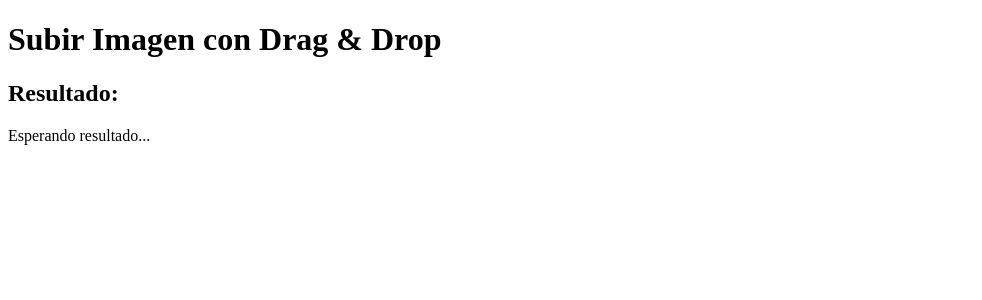
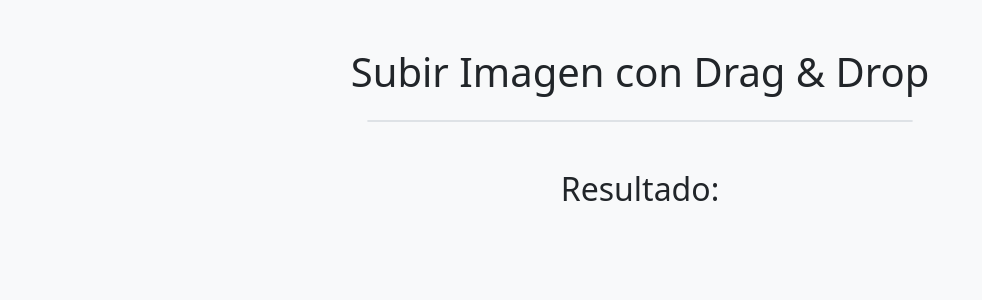
Before and after one commit to AlbertoCon/Desarrollo-tesis, a Django app: page / in a window 1280 px wide. Shown: the top 300 px of the page, without its empty margins (0-982 px from the left). Run offline with Django 5.2, Linux system fonts and the light colour scheme; some libraries are stand-ins or nearby versions.

Commit message:
Boton de hacer otro analisis implementado

```diff
--- a/myapp/templates/cargar_imagen.html
+++ b/myapp/templates/cargar_imagen.html
@@ -4,21 +4,45 @@
     <meta charset="UTF-8">
     <meta name="viewport" content="width=device-width, initial-scale=1.0">
     <title>Cargar Imagen</title>
+    <link href="https://cdn.jsdelivr.net/npm/bootstrap@5.3.0/dist/css/bootstrap.min.css" rel="stylesheet">
     <link rel="stylesheet" href="https://cdnjs.cloudflare.com/ajax/libs/dropzone/5.9.3/dropzone.min.css">
 </head>
-<body>
-    <h1>Subir Imagen con Drag & Drop</h1>
+<body class="bg-light">
+    <div class="container mt-5">
+        <h1 class="text-center mb-4">Subir Imagen con Drag & Drop</h1>
 
-    <form action="/" method="POST" enctype="multipart/form-data" class="dropzone" id="mi-dropzone">
+        <div class="row justify-content-center">
+            <div class="col-md-6">
+                <form action="/" method="POST" enctype="multipart/form-data" class="dropzone border rounded" id="mi-dropzone">
                     {% csrf_token %}
                 </form>
-
-    <div id="resultado" style="margin-top: 20px;">
-        <h2>Resultado:</h2>
-        <p id="resultado-texto">Esperando resultado...</p>
+            </div>
         </div>
 
+        <div id="resultado" class="mt-5">
+            <h2 class="text-center">Resultado:</h2>
+            <div id="resultado-card" class="d-none card mx-auto" style="max-width: 500px;">
+                <div class="card-header bg-success text-white text-center">
+                    <h4 id="veredicto-texto"></h4>
+                </div>
+                <div class="card-body">
+                    <p><strong>¿Generado por IA?</strong> <span id="ai-detectado"></span></p>
+                    <p><strong>¿Generado por Humanos?</strong> <span id="humano-detectado"></span></p>
+                    <p><strong>Versión de Calidad:</strong> <span id="quality-version"></span></p>
+                    <p><strong>NSFW Detectado:</strong> <span id="nsfw-detectado"></span></p>
+                </div>
+            </div>
+
+            <div class="text-center mt-3">
+                <button id="btn-reset" class="btn btn-primary d-none">Hacer Otro Análisis</button>
+            </div>
+
+        </div>
+    </div>
+
+    <script src="https://cdn.jsdelivr.net/npm/bootstrap@5.3.0/dist/js/bootstrap.bundle.min.js"></script>
     <script src="https://cdnjs.cloudflare.com/ajax/libs/dropzone/5.9.3/dropzone.min.js"></script>
+
     <script>
         Dropzone.autoDiscover = false;
 
@@ -32,33 +56,68 @@
     },
     init: function () {
         this.on("success", function (file, response) {
-                    console.log("Respuesta completa:", response);  // Imprime la respuesta para depuración
+            console.log("Respuesta completa:", response);  // Imprime para verificar
 
-                    const resultadoTexto = document.getElementById('resultado-texto');
             try {
-                        const resultadoApi = typeof response === 'string' ? JSON.parse(response) : response;
+                const resultadoApi = response.resultado;
+                const veredicto = resultadoApi.report.verdict === "ai"
+                    ? "Inteligencia Artificial"
+                    : "Auténtico";
 
-                        if (resultadoApi && resultadoApi.report && resultadoApi.report.verdict) {
-                            const veredicto = resultadoApi.report.verdict;
-                            resultadoTexto.textContent = `Veredicto: ${veredicto}`;
-                        } else {
-                            resultadoTexto.textContent = "Error: No se encontró el veredicto en la respuesta.";
-                        }
+                // Mostrar los valores obtenidos en la tarjeta
+                document.getElementById('veredicto-texto').textContent = `Veredicto: ${resultadoApi.report.verdict}`;
+                document.getElementById('ai-detectado').textContent = resultadoApi.report.ai.is_detected ? 'Sí' : 'No';
+                document.getElementById('humano-detectado').textContent = resultadoApi.report.human.is_detected ? 'Sí' : 'No';
+                document.getElementById('quality-version').textContent = resultadoApi.facets.quality.version;
+                document.getElementById('nsfw-detectado').textContent = resultadoApi.facets.nsfw.is_detected ? 'Sí' : 'No';
+
+                // Mostrar la tarjeta
+                const resultadoCard = document.getElementById('resultado-card');
+                resultadoCard.classList.remove('d-none');
             } catch (error) {
                 console.error("Error al procesar la respuesta:", error);
-                        resultadoTexto.textContent = "Error al procesar la respuesta de la API.";
+                const resultadoTexto = document.getElementById('veredicto-texto');
+                resultadoTexto.textContent = "Error al procesar.";
             }
         });
 
         this.on("error", function (file, response) {
             console.error("Error al subir:", response);
-                    const resultadoTexto = document.getElementById('resultado-texto');
-                    if (resultadoTexto) {
+            const resultadoTexto = document.getElementById('veredicto-texto');
             resultadoTexto.textContent = "Error al subir la imagen.";
-                    }
         });
     }
 });
+
+document.getElementById('btn-reset').addEventListener('click', function () {
+    // Ocultar la tarjeta de resultados
+    const resultadoCard = document.getElementById('resultado-card');
+    resultadoCard.classList.add('d-none');
+
+    // Limpiar los textos
+    document.getElementById('veredicto-texto').textContent = '';
+    document.getElementById('ai-detectado').textContent = '';
+    document.getElementById('humano-detectado').textContent = '';
+    document.getElementById('quality-version').textContent = '';
+    document.getElementById('nsfw-detectado').textContent = '';
+
+    // Ocultar el botón de reinicio
+    this.classList.add('d-none');
+
+    // Permitir otro análisis (reseteando Dropzone si es necesario)
+    dropzone.removeAllFiles(true);
+});
+
+dropzone.on("success", function (file, response) {
+    // Mostrar la tarjeta y el botón de reinicio al recibir la respuesta
+    const resultadoCard = document.getElementById('resultado-card');
+    resultadoCard.classList.remove('d-none');
+
+    const btnReset = document.getElementById('btn-reset');
+    btnReset.classList.remove('d-none');
+});
+
+
     </script>
 </body>
 </html>
```
Also changed, not shown: db.sqlite3. Lines whose indentation alone changed are shown as unchanged.
